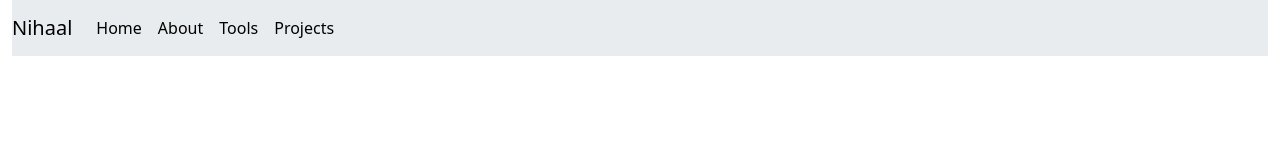
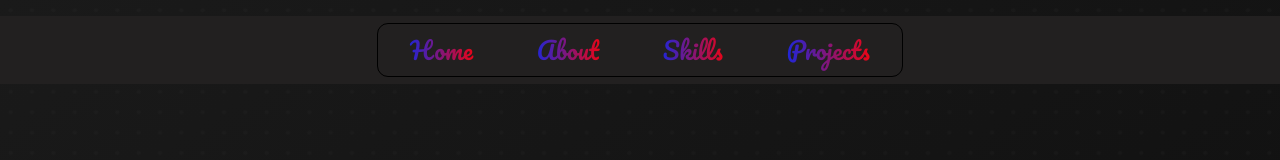
Before and after one commit to nihaalxz/Portfolio, a plain HTML site: page index.html in a window 1280 px wide. Drawn offline with nearby package versions, Linux system fonts and the light colour scheme; a web font is replaced by a local one.

Commit message:
second  commit

```diff
--- a/asset/css/style.css
+++ b/asset/css/style.css
@@ -0,0 +1,34 @@
+
+body
+{
+    background-image:url("/asset/images/background.svg");
+    background-repeat: no-repeat;
+    background-position: center;
+    background-size: cover;
+    height:100vh;
+}
+li a
+{
+
+        font-family: "Pacifico", serif;
+        font-weight: 200;
+        font-style: normal;
+        ma
+}
+.navbar
+{
+    background-color:hsl(0, 2%, 13%) !important;
+}
+.nav-items
+{
+    border-radius: 10px;
+    outline: 1px solid black;
+
+}
+.gradient-text {
+    background-image: linear-gradient(to right, rgb(11, 41, 236), rgb(255, 1, 1));
+    -webkit-background-clip: text;
+    background-clip: text;
+    color: transparent;
+    font-weight: 400;
+}
--- a/index.html
+++ b/index.html
@@ -1,41 +1,50 @@
 <!DOCTYPE html>
 <html lang="en">
+
 <head>
     <meta charset="UTF-8">
     <meta name="viewport" content="width=device-width, initial-scale=1.0">
     <title>Nihaal M Nazer</title>
-    <script src="https://code.jquery.com/jquery-3.7.1.js" integrity="sha256-eKhayi8LEQwp4NKxN+CfCh+3qOVUtJn3QNZ0TciWLP4=" crossorigin="anonymous"></script>
-    <link href="https://cdn.jsdelivr.net/npm/bootstrap@5.3.3/dist/css/bootstrap.min.css" rel="stylesheet" integrity="sha384-QWTKZyjpPEjISv5WaRU9OFeRpok6YctnYmDr5pNlyT2bRjXh0JMhjY6hW+ALEwIH" crossorigin="anonymous">
-    <script src="https://cdn.jsdelivr.net/npm/bootstrap@5.3.3/dist/js/bootstrap.bundle.min.js" integrity="sha384-YvpcrYf0tY3lHB60NNkmXc5s9fDVZLESaAA55NDzOxhy9GkcIdslK1eN7N6jIeHz" crossorigin="anonymous"></script>
+    <script src="https://code.jquery.com/jquery-3.7.1.js"
+        integrity="sha256-eKhayi8LEQwp4NKxN+CfCh+3qOVUtJn3QNZ0TciWLP4=" crossorigin="anonymous"></script>
+    <link href="https://cdn.jsdelivr.net/npm/bootstrap@5.3.3/dist/css/bootstrap.min.css" rel="stylesheet"
+        integrity="sha384-QWTKZyjpPEjISv5WaRU9OFeRpok6YctnYmDr5pNlyT2bRjXh0JMhjY6hW+ALEwIH" crossorigin="anonymous">
+    <script src="https://cdn.jsdelivr.net/npm/bootstrap@5.3.3/dist/js/bootstrap.bundle.min.js"
+        integrity="sha384-YvpcrYf0tY3lHB60NNkmXc5s9fDVZLESaAA55NDzOxhy9GkcIdslK1eN7N6jIeHz"
+        crossorigin="anonymous"></script>
     <link href="./asset/css/style.css" rel="stylesheet">
+    <link rel="preconnect" href="https://fonts.googleapis.com">
+<link rel="preconnect" href="https://fonts.gstatic.com" crossorigin>
+<link href="https://fonts.googleapis.com/css2?family=Funnel+Sans:ital,wght@0,300..800;1,300..800&family=Montserrat:ital,wght@0,100..900;1,100..900&family=Pacifico&family=Poppins:ital,wght@0,100;0,200;0,300;0,400;0,500;0,600;0,700;0,800;0,900;1,100;1,200;1,300;1,400;1,500;1,600;1,700;1,800;1,900&family=Raleway:ital,wght@0,100..900;1,100..900&display=swap" rel="stylesheet">
 </head>
+
 <body>
-    <div class="container-fluid">
-        <nav class="navbar navbar-expand-lg bg-body-secondary">
-        <a href="#" class="navbar-brand">Nihaal</a>
-        <button class="navbar-toggler" type="button" data-bs-toggle="collapse" data-bs-target="#navbarSupportedContent" aria-controls="navbarSupportedContent" aria-expanded="false" aria-label="Toggle navigation">
+    <nav class="navbar navbar-expand-lg bg-body-secondary mt-3 ">
+        <div class="container-fluid d-flex justify-content-center ">
+            <button class="navbar-toggler" type="button" data-bs-toggle="collapse"
+                data-bs-target="#navbarSupportedContent" aria-controls="navbarSupportedContent" aria-expanded="false"
+                aria-label="Toggle navigation">
                 <span class="navbar-toggler-icon"></span>
             </button>
-          <div class="nav-items">
-            <ul class="navbar-nav">
+            <div class="nav-items" >
+                <ul class="navbar-nav ">
                     <li class="nav-item">
-                    <a class="nav-link active" aria-current="page" href="#">Home</a>
+                        <a class="nav-link  fs-4 gradient-text mx-4" aria-current="page" href="#">Home</a>
                     </li>
                     <li class="nav-item">
-                    <a class="nav-link active" aria-current="page" href="#">About</a>
+                        <a class="nav-link  fs-4 gradient-text mx-4" aria-current="page" href="#">About</a>
                     </li>
                     <li class="nav-item">
-                    <a class="nav-link active" aria-current="page" href="#">Tools</a>
+                        <a class="nav-link  fs-4 gradient-text mx-4" aria-current="page" href="#">Skills</a>
                     </li>
                     <li class="nav-item">
-                    <a class="nav-link active" aria-current="page" href="#">Projects</a>
+                        <a class="nav-link  fs-4 gradient-text mx-4" aria-current="page" href="#">Projects</a>
                     </li>
                 </ul>
             </div>
+        </div>
     </nav>
 
+</body>
 
-    </div>
-
-</body>
 </html>
```
Also changed, not shown: asset/images/background.svg (added), asset/images/dark.jpg (added), 1 other file. Lines whose indentation alone changed are shown as unchanged.
